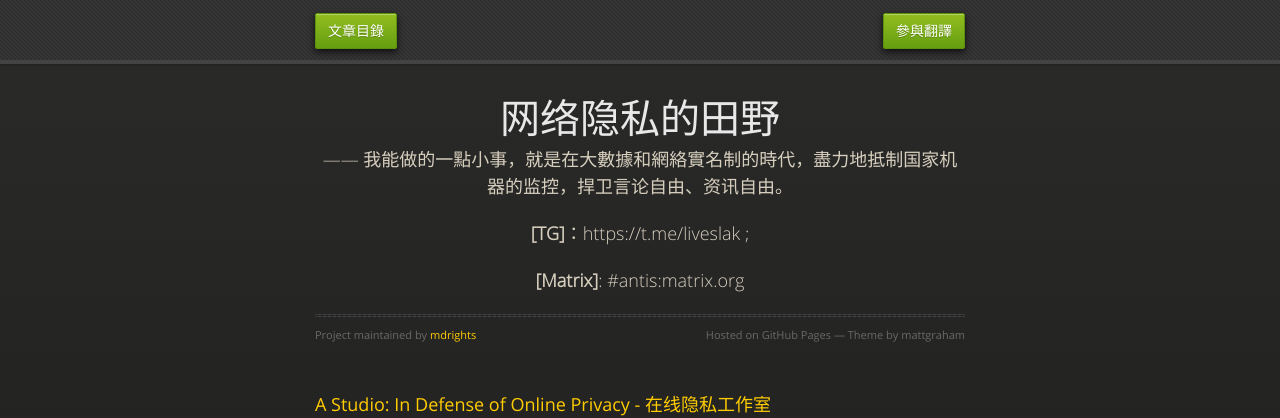
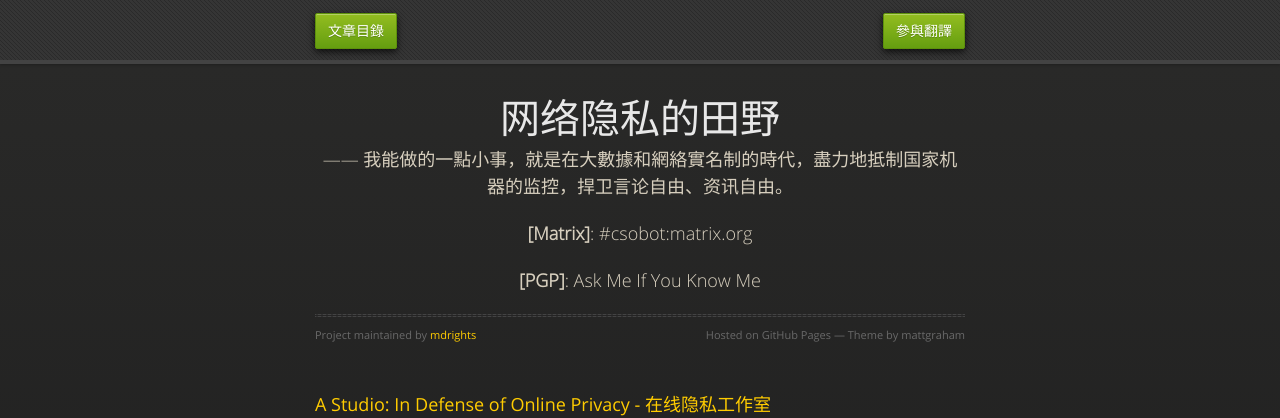
Before and after one commit to mdrights/os-observe, a Jekyll site: the page built from index.html, in a window 1280 px wide and 900 px high. Shown: the top 418 px of the window. Built offline with Jekyll 4.4.1, drawn with Linux system fonts in a browser that asks for light colours.

Commit message:
update my contact in index.html

```diff
--- a/index.html
+++ b/index.html
@@ -10,8 +10,8 @@ date: 2018-07-16
           <h1>网络隐私的田野</h1>
           <p>—— 我能做的一點小事，就是在大數據和網絡實名制的時代，盡力地抵制国家机器的监控，捍卫言论自由、资讯自由。</p>
 
-  	  <p><b>[TG]</b>：https://t.me/liveslak ; </p>
-	  <p><b>[Matrix]</b>: #antis:matrix.org </p>
+	  <p><b>[Matrix]</b>: #csobot:matrix.org </p>
+	  <p><b>[PGP]</b>: Ask Me If You Know Me </p>
 
           <hr>
           <span class="credits left">Project maintained by <a href="https://github.com/mdrights">mdrights</a></span>
```
